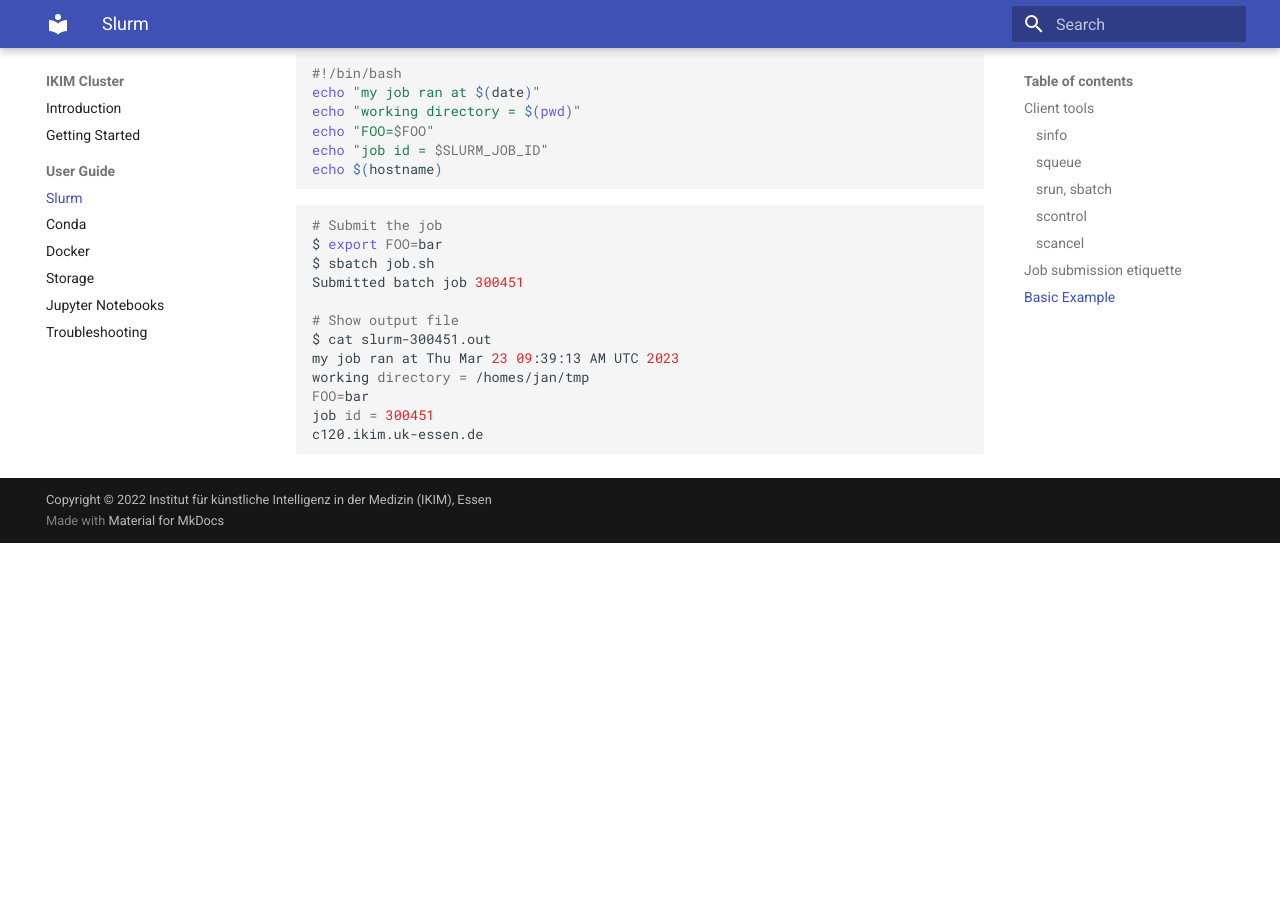
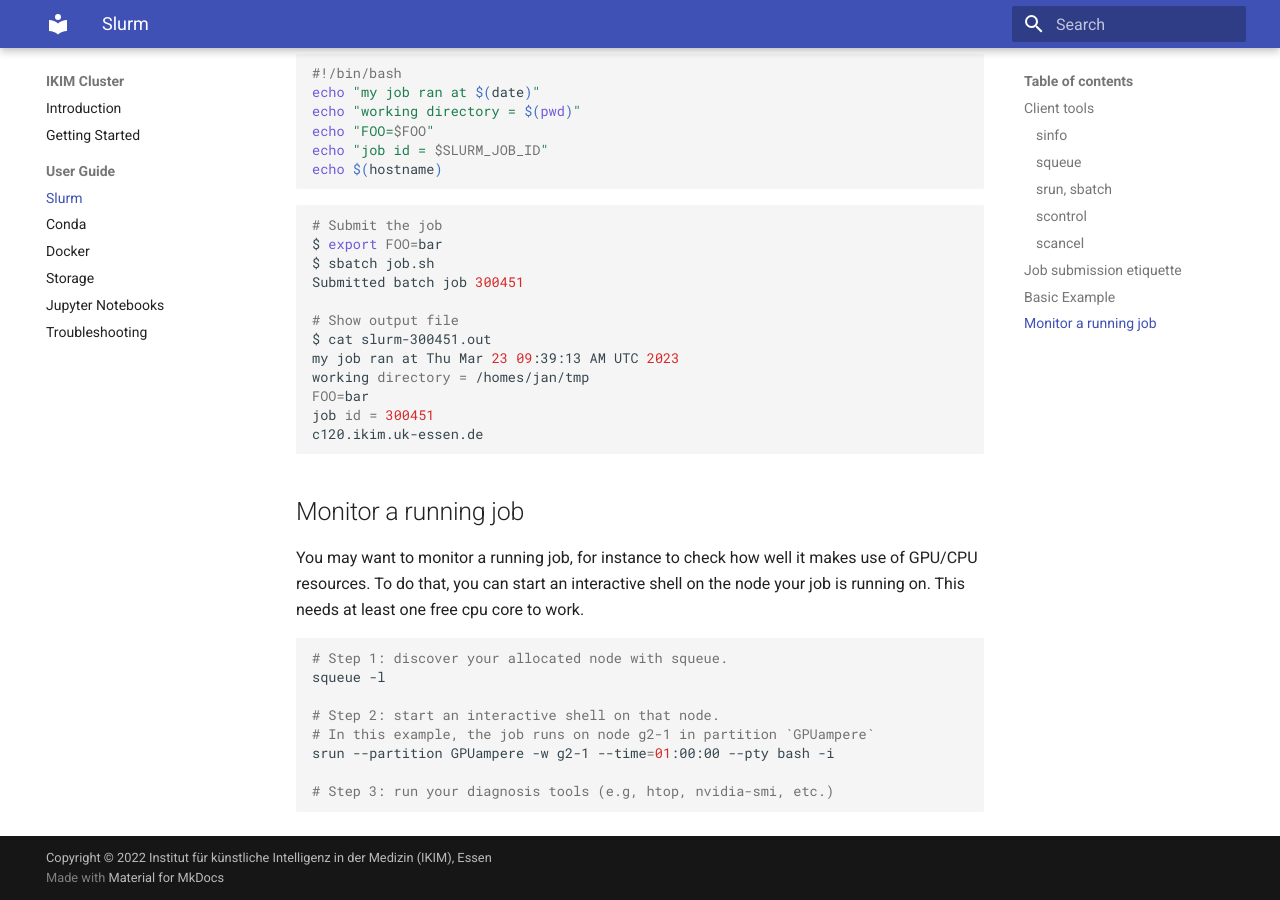
Before and after one commit to IKIM-Essen/ClusterDocs, an MkDocs documentation site: the page built from docs/slurm.md, in a window 1280 px wide and 900 px high, scrolled down 2059 px. Built offline with MkDocs 1.6.1 and Material for MkDocs 9.7.7, drawn with Linux system fonts in a browser that asks for light colours; before the commit the page ends 2602 px from its top, so only the background shows below that.

Commit message:
Explain how to get an interactive shell

````diff
--- a/docs/slurm.md
+++ b/docs/slurm.md
@@ -96,3 +96,18 @@ FOO=bar
 job id = 300451
 c120.ikim.uk-essen.de
 ```
+
+## Monitor a running job
+
+You may want to monitor a running job, for instance to check how well it makes use of GPU/CPU resources. To do that, you can start an interactive shell on the node your job is running on. This needs at least one free cpu core to work.
+
+```sh
+# Step 1: discover your allocated node with squeue.
+squeue -l
+
+# Step 2: start an interactive shell on that node.
+# In this example, the job runs on node g2-1 in partition `GPUampere`
+srun --partition GPUampere -w g2-1 --time=01:00:00 --pty bash -i
+
+# Step 3: run your diagnosis tools (e.g, htop, nvidia-smi, etc.)
+```
````
